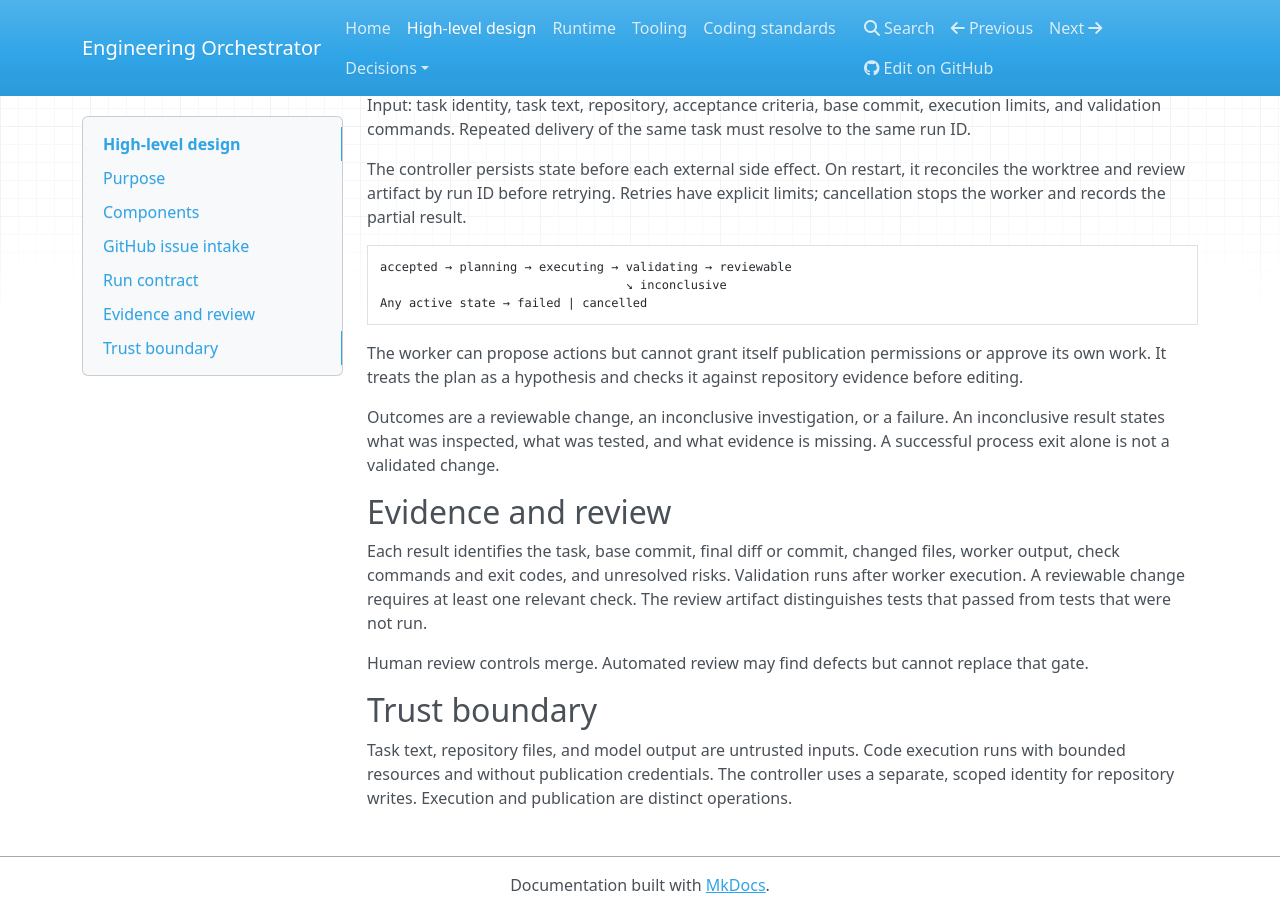
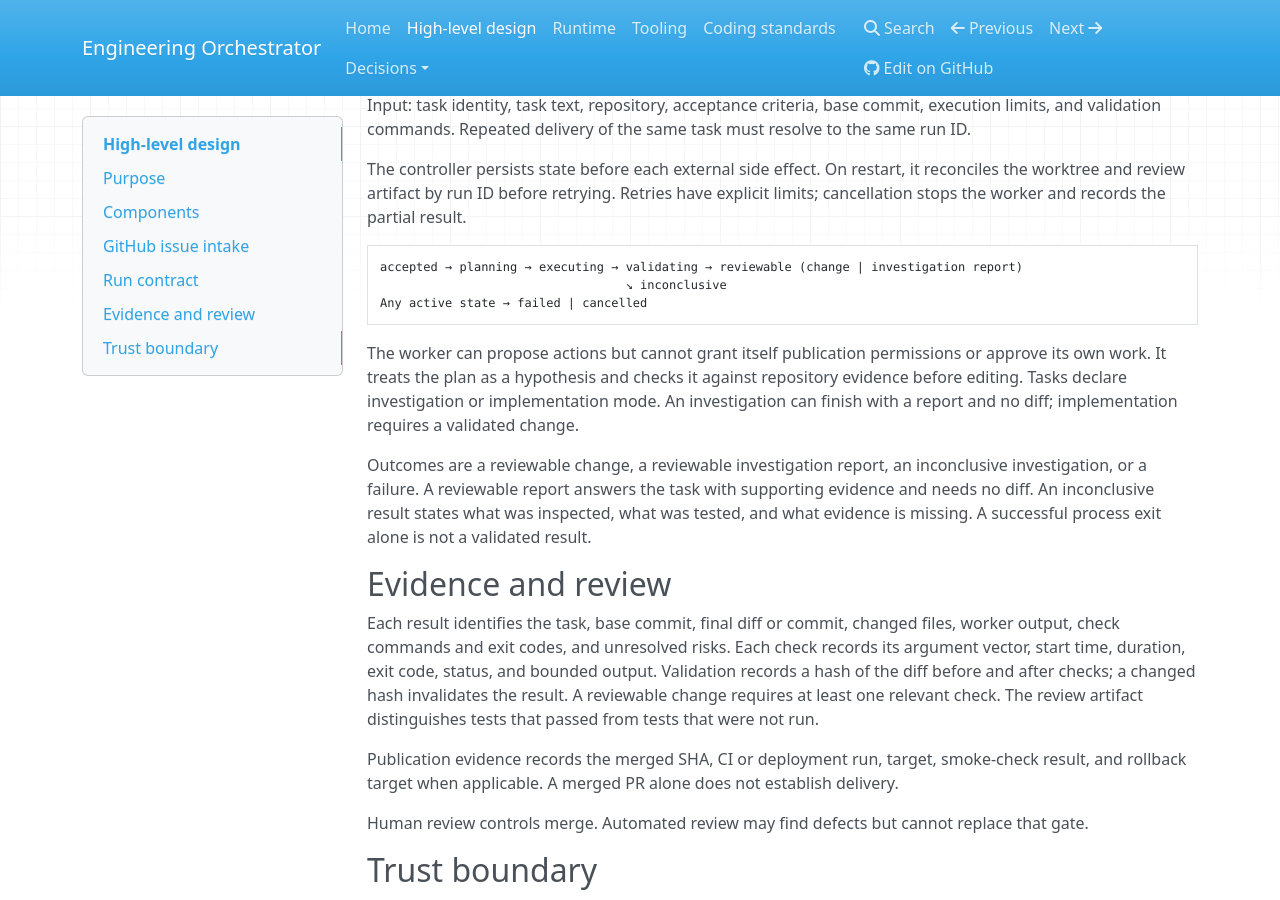
Before and after one commit to jcsduncan/engineering-orchestrator, an MkDocs documentation site: the page built from docs/HLD.md, in a window 1280 px wide and 900 px high, scrolled down 1265 px. Built offline with MkDocs 1.6.1, drawn with Linux system fonts in a browser that asks for light colours; nearby versions of some CDN libraries.

Commit message:
Add security scans and delivery evidence

````diff
--- a/docs/HLD.md
+++ b/docs/HLD.md
@@ -44,18 +44,20 @@ Input: task identity, task text, repository, acceptance criteria, base commit, e
 The controller persists state before each external side effect. On restart, it reconciles the worktree and review artifact by run ID before retrying. Retries have explicit limits; cancellation stops the worker and records the partial result.
 
 ```text
-accepted → planning → executing → validating → reviewable
+accepted → planning → executing → validating → reviewable (change | investigation report)
                                   ↘ inconclusive
 Any active state → failed | cancelled
 ```
 
-The worker can propose actions but cannot grant itself publication permissions or approve its own work. It treats the plan as a hypothesis and checks it against repository evidence before editing.
+The worker can propose actions but cannot grant itself publication permissions or approve its own work. It treats the plan as a hypothesis and checks it against repository evidence before editing. Tasks declare investigation or implementation mode. An investigation can finish with a report and no diff; implementation requires a validated change.
 
-Outcomes are a reviewable change, an inconclusive investigation, or a failure. An inconclusive result states what was inspected, what was tested, and what evidence is missing. A successful process exit alone is not a validated change.
+Outcomes are a reviewable change, a reviewable investigation report, an inconclusive investigation, or a failure. A reviewable report answers the task with supporting evidence and needs no diff. An inconclusive result states what was inspected, what was tested, and what evidence is missing. A successful process exit alone is not a validated result.
 
 ## Evidence and review
 
-Each result identifies the task, base commit, final diff or commit, changed files, worker output, check commands and exit codes, and unresolved risks. Validation runs after worker execution. A reviewable change requires at least one relevant check. The review artifact distinguishes tests that passed from tests that were not run.
+Each result identifies the task, base commit, final diff or commit, changed files, worker output, check commands and exit codes, and unresolved risks. Each check records its argument vector, start time, duration, exit code, status, and bounded output. Validation records a hash of the diff before and after checks; a changed hash invalidates the result. A reviewable change requires at least one relevant check. The review artifact distinguishes tests that passed from tests that were not run.
+
+Publication evidence records the merged SHA, CI or deployment run, target, smoke-check result, and rollback target when applicable. A merged PR alone does not establish delivery.
 
 Human review controls merge. Automated review may find defects but cannot replace that gate.
 
--- a/mkdocs.yml
+++ b/mkdocs.yml
@@ -16,3 +16,4 @@ nav:
       - Execution boundary: adr/003-execution-publication-boundary.md
       - Issue intake: adr/004-issue-intake.md
       - Automatic releases: adr/005-automatic-releases.md
+      - Delivery evidence: adr/006-delivery-evidence.md
````
Also changed, not shown: docs/adr/006-delivery-evidence.md (added, +15 -0 lines), docs/adr/README.md (+1 -0 lines), docs/tooling.md (+3 -0 lines), 4 other files.
